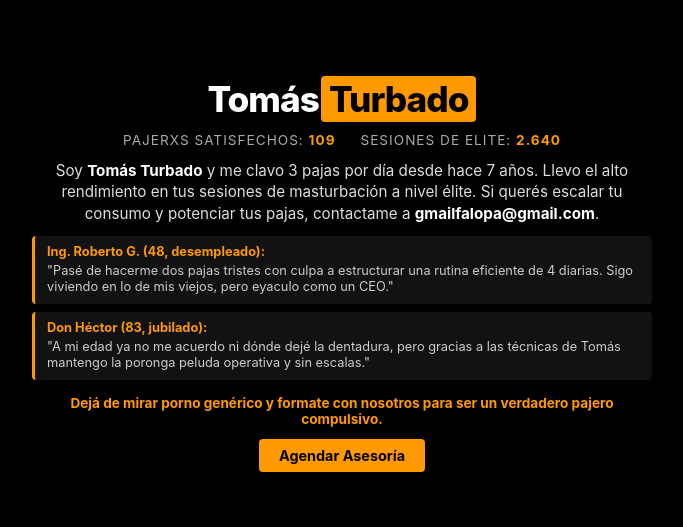
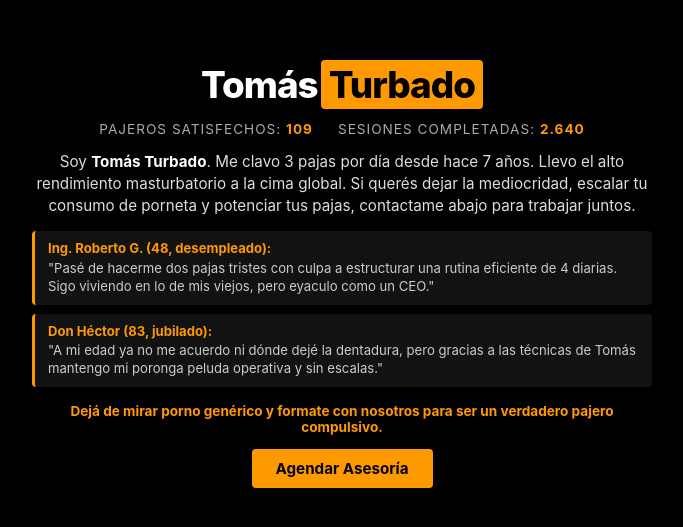
Before and after one commit to Tomas-Turbado69/Tomas-Turbado69.github.io, a plain HTML site: page index.html in a window 1280 px wide. Shown: the part 125-652 px from the top of the page, without its empty margins (298-981 px from the left). Drawn offline with Linux system fonts and the light colour scheme.

Commit message:
Update styles and text in index.html

```diff
--- a/index.html
+++ b/index.html
@@ -28,23 +28,23 @@
             width: 100%;
         }
         .logo {
-            font-size: 2.2rem;
+            font-size: 2.3rem;
             font-weight: 800;
             letter-spacing: -1px;
-            margin-bottom: 12px;
+            margin-bottom: 14px;
         }
         .logo span {
             background-color: #ff9900;
             color: #000000;
             padding: 2px 8px;
             border-radius: 4px;
-            margin-left: 2px;
+            margin-left: 3px;
         }
         .metrics {
             display: flex;
             justify-content: center;
             gap: 25px;
-            margin-bottom: 12px;
+            margin-bottom: 14px;
             font-size: 0.85rem;
             color: #aaaaaa;
             text-transform: uppercase;
@@ -55,9 +55,9 @@
         }
         .hero-text {
             font-size: 0.95rem;
-            line-height: 1.4;
+            line-height: 1.45;
             color: #dddddd;
-            margin-bottom: 12px;
+            margin-bottom: 14px;
         }
         .hero-text strong {
             color: #ffffff;
@@ -65,17 +65,17 @@
         .testimonials {
             display: flex;
             flex-direction: column;
-            gap: 8px;
-            margin-bottom: 15px;
+            gap: 9px;
+            margin-bottom: 16px;
             text-align: left;
         }
         .card {
             background-color: #121212;
             border-left: 3px solid #ff9900;
-            padding: 8px 12px;
+            padding: 9px 13px;
             border-radius: 4px;
-            font-size: 0.8rem;
-            line-height: 1.3;
+            font-size: 0.82rem;
+            line-height: 1.35;
             color: #cccccc;
         }
         .card span {
@@ -88,16 +88,16 @@
             font-size: 0.85rem;
             font-weight: bold;
             color: #ff9900;
-            margin-bottom: 12px;
+            margin-bottom: 14px;
         }
         .contacto {
             display: inline-block;
             background-color: #ff9900;
             color: #000000;
             font-weight: bold;
-            font-size: 0.9rem;
+            font-size: 0.95rem;
             text-decoration: none;
-            padding: 8px 20px;
+            padding: 10px 24px;
             border-radius: 4px;
             transition: opacity 0.2s;
         }
@@ -112,12 +112,12 @@
         <div class="logo">Tomás<span>Turbado</span></div>
 
         <div class="metrics">
-            <div>Pajerxs satisfechos: <strong>109</strong></div>
-            <div>Sesiones de elite: <strong>2.640</strong></div>
+            <div>Pajeros satisfechos: <strong>109</strong></div>
+            <div>Sesiones completadas: <strong>2.640</strong></div>
         </div>
 
         <div class="hero-text">
-            Soy <strong>Tomás Turbado</strong> y me clavo 3 pajas por día desde hace 7 años. Llevo el alto rendimiento en tus sesiones de masturbación a nivel élite. Si querés escalar tu consumo y potenciar tus pajas, contactame a <strong>gmailfalopa@gmail.com</strong>.
+            Soy <strong>Tomás Turbado</strong>. Me clavo 3 pajas por día desde hace 7 años. Llevo el alto rendimiento masturbatorio a la cima global. Si querés dejar la mediocridad, escalar tu consumo de porneta y potenciar tus pajas, contactame abajo para trabajar juntos.
         </div>
 
         <div class="testimonials">
@@ -127,7 +127,7 @@
             </div>
             <div class="card">
                 <span>Don Héctor (83, jubilado):</span>
-                "A mi edad ya no me acuerdo ni dónde dejé la dentadura, pero gracias a las técnicas de Tomás mantengo la poronga peluda operativa y sin escalas."
+                "A mi edad ya no me acuerdo ni dónde dejé la dentadura, pero gracias a las técnicas de Tomás mantengo mi poronga peluda operativa y sin escalas."
             </div>
         </div>
 
```
